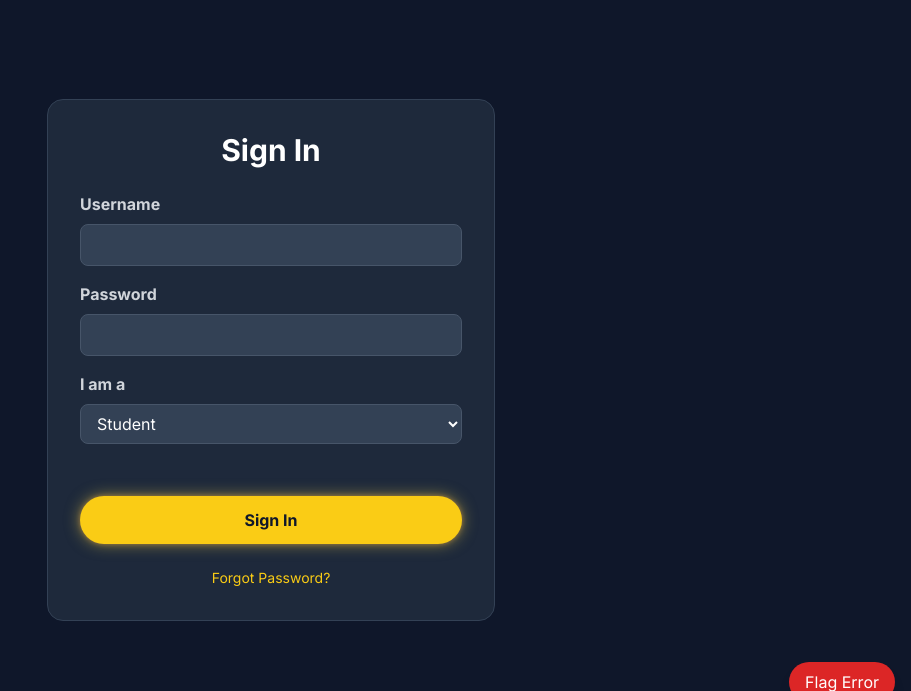
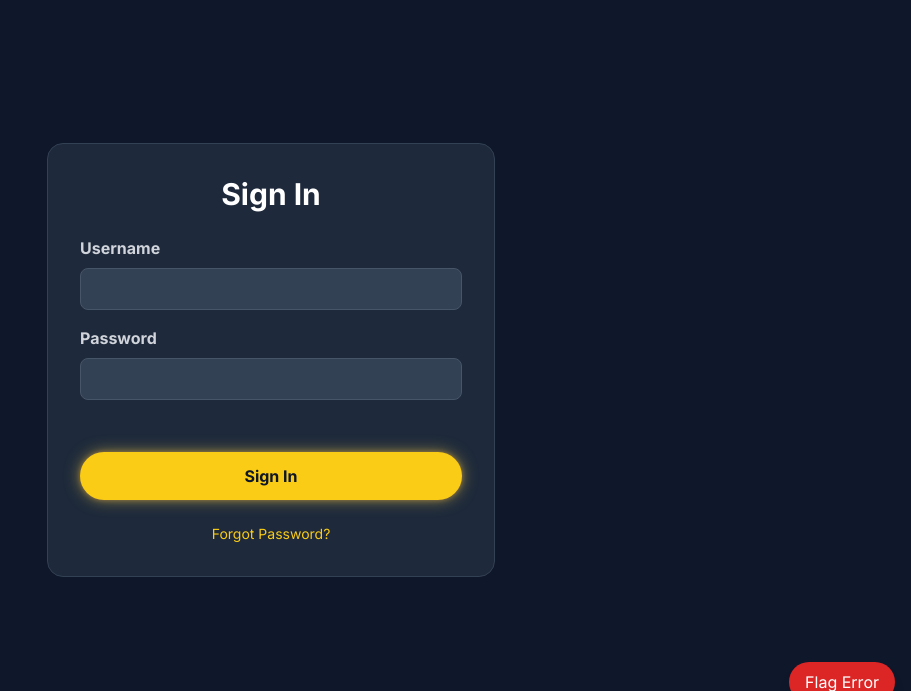
Before and after one commit to bricks4tricks/Story, a Flask app: page /signin.html in a window 1280 px wide. Shown: the part 82-773 px from the top of the page, without its empty margins (369-1280 px from the left). Run offline with Flask 3, Linux system fonts and the light colour scheme; some libraries are stand-ins or nearby versions.

Commit message:
Remove account type selection from sign-in page

```diff
--- a/templates/signin.html
+++ b/templates/signin.html
@@ -65,14 +65,6 @@
                     <label for="password" class="block text-gray-300 mb-2 font-bold">Password</label>
                     <input type="password" id="password" name="password" class="w-full bg-slate-700 border border-slate-600 rounded-lg px-3 py-2 text-white focus:outline-none focus:ring-2 focus:ring-yellow-400" required minlength="8">
                 </div>
-                <div class="mb-4">
-                    <label for="userType" class="block text-gray-300 mb-2 font-bold">I am a</label>
-                    <select id="userType" class="w-full bg-slate-700 border border-slate-600 rounded-lg px-3 py-2 text-white focus:outline-none focus:ring-2 focus:ring-yellow-400">
-                        <option value="Student">Student</option>
-                        <option value="Parent">Parent</option>
-                        <option value="Admin">Admin</option>
-                    </select>
-                </div>
                 <div id="message" class="text-center mb-4" style="height:1.25rem;color:#f87171;"></div>
                 <button type="submit" class="w-full bg-yellow-400 text-slate-900 font-bold py-3 px-6 rounded-full hover:bg-yellow-300 transition-all transform hover:scale-105 glow-button">Sign In</button>
                 <p class="text-center text-gray-400 text-sm mt-6"><a href="/forgot-password.html" class="text-yellow-400 hover:underline">Forgot Password?</a></p>
@@ -97,7 +89,6 @@
                 e.preventDefault();
                 const username = document.getElementById('username').value;
                 const password = document.getElementById('password').value;
-                const userType = document.getElementById('userType').value;
                 messageDiv.textContent = '';
                 messageDiv.style.color = '#f87171';
 
@@ -107,7 +98,7 @@
                 }
 
                 try {
-                    const url = userType === 'Admin' ? '/api/admin-signin' : '/api/signin';
+                    const url = '/api/signin';
                     const response = await fetch(url, {
                         method: 'POST',
                         headers: { 'Content-Type': 'application/json' },
```
